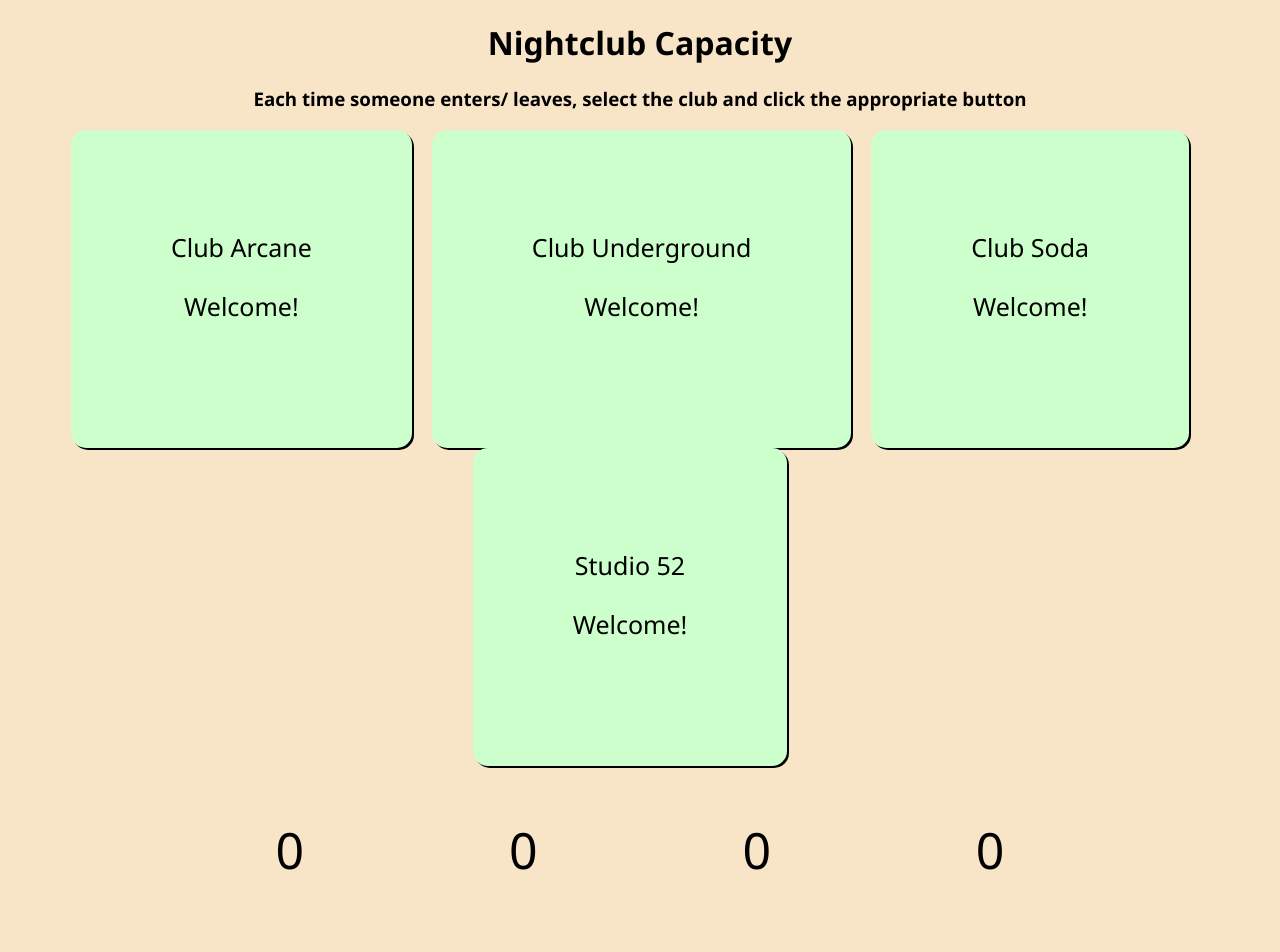
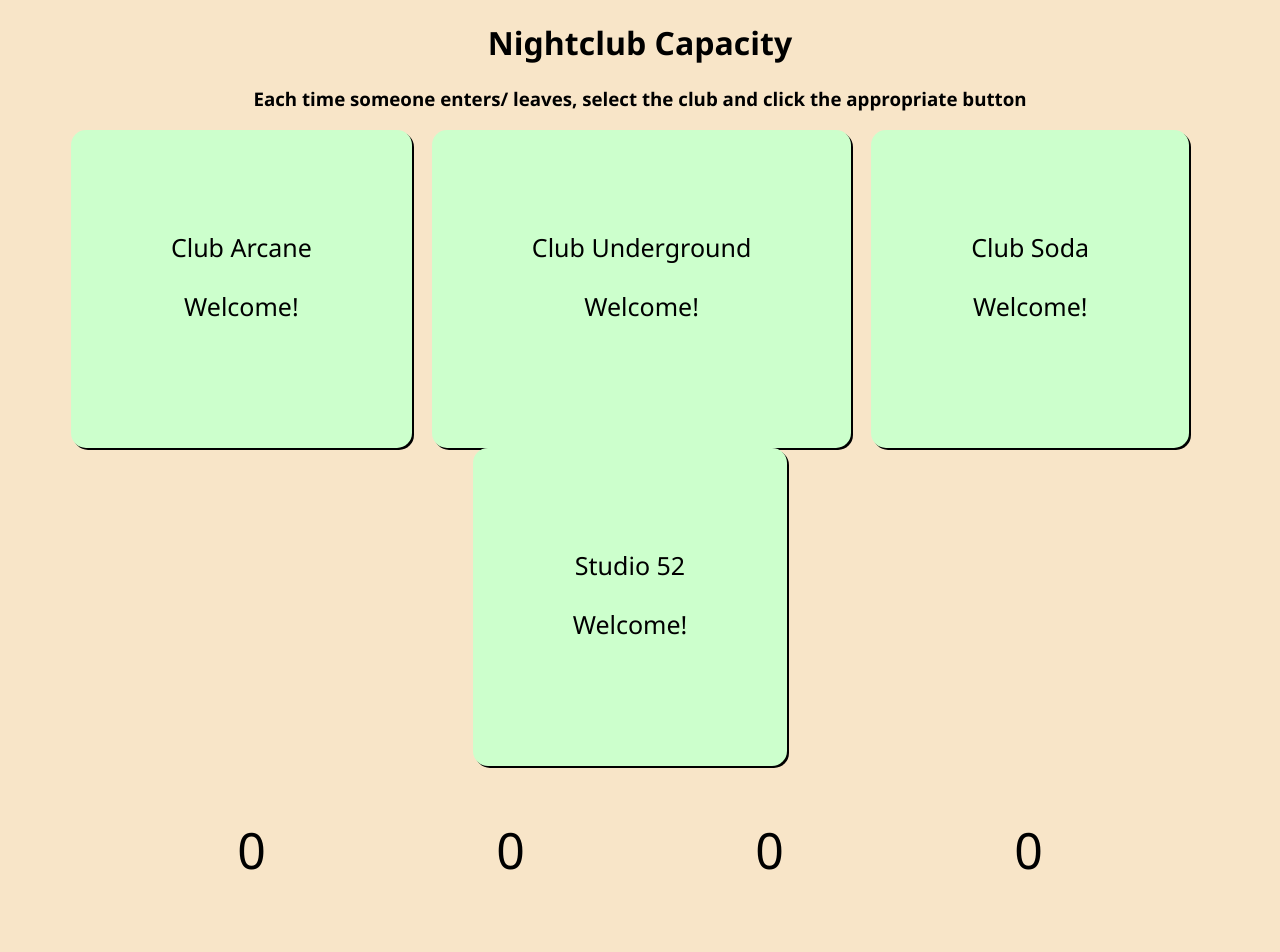
Before and after one commit to jrr4138/React-NightClub, a React (Create React App) app in the folder jrr4138-react/: page / in a window 1280 px wide. Shown: the top 952 px of the page. Built offline with nearby package versions, Linux system fonts and the light colour scheme.

Commit message:
Changed margins between different numbers for boxes

```diff
--- a/jrr4138-react/src/App.css
+++ b/jrr4138-react/src/App.css
@@ -71,8 +71,8 @@ input[type="button"] {
 #ClubArcaneCount, #ClubUndergroundCount, #ClubSodaCount, #StudioCount{
   display: inline-block;
   font-size: 50px;
-  margin-left: 8%;
-  margin-right: 8%;
+  margin-left: 9%;
+  margin-right: 9%;
 }
 
 .App-logo {
```
